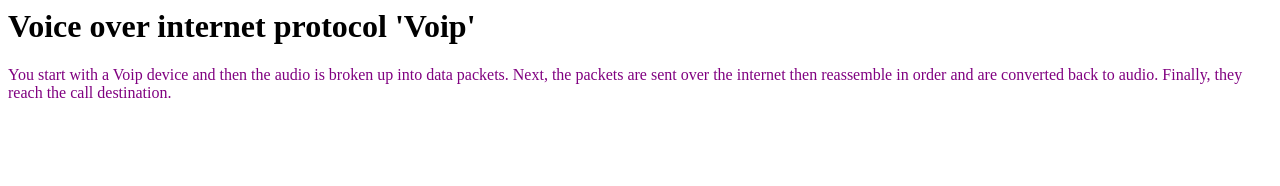
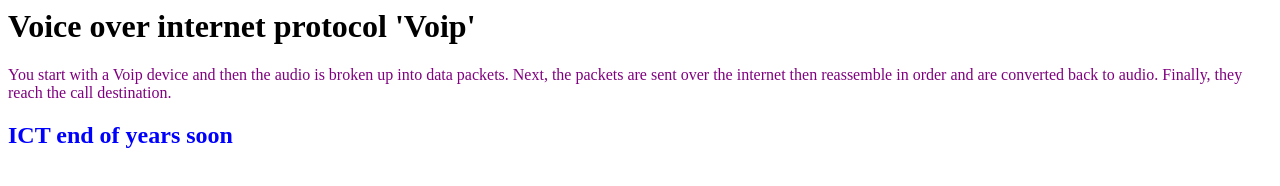
Before and after one commit to mariamelmasri/ict-revision-, a plain HTML site: page index.html in a window 1280 px wide. Drawn offline with Linux system fonts and the light colour scheme.

Commit message:
Update index.html

```diff
--- a/index.html
+++ b/index.html
@@ -10,5 +10,6 @@
     <h1>Voice over internet protocol 'Voip'</h1>
     <p>You start with a Voip device and then the audio is broken up into data packets. Next, the packets are sent over the internet then reassemble
       in order and are converted back to audio. Finally, they reach the call destination.<p>
+   <h2 style="color:blue;">ICT end of years soon</h2>
   </body>
 </html>
```
